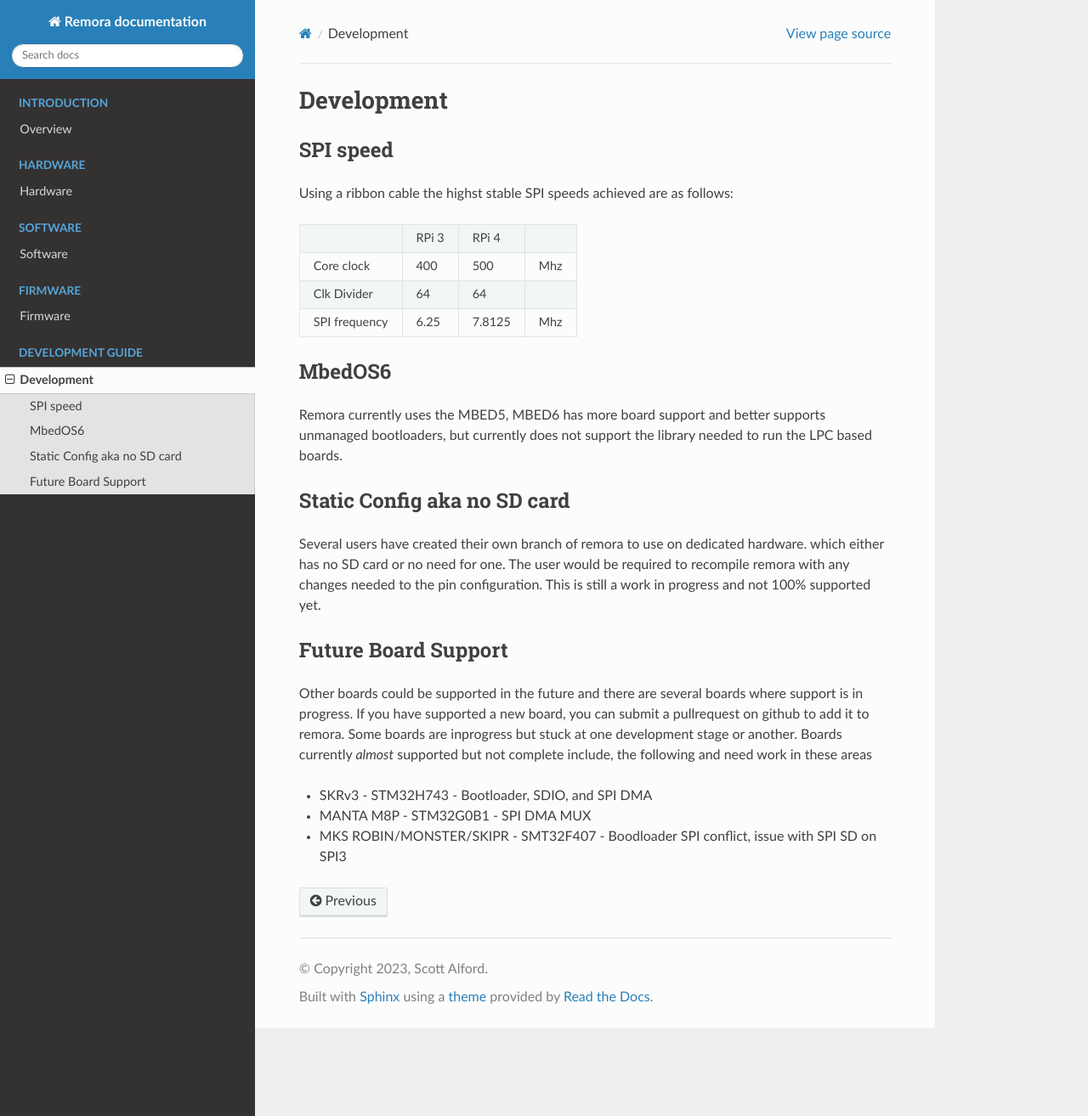
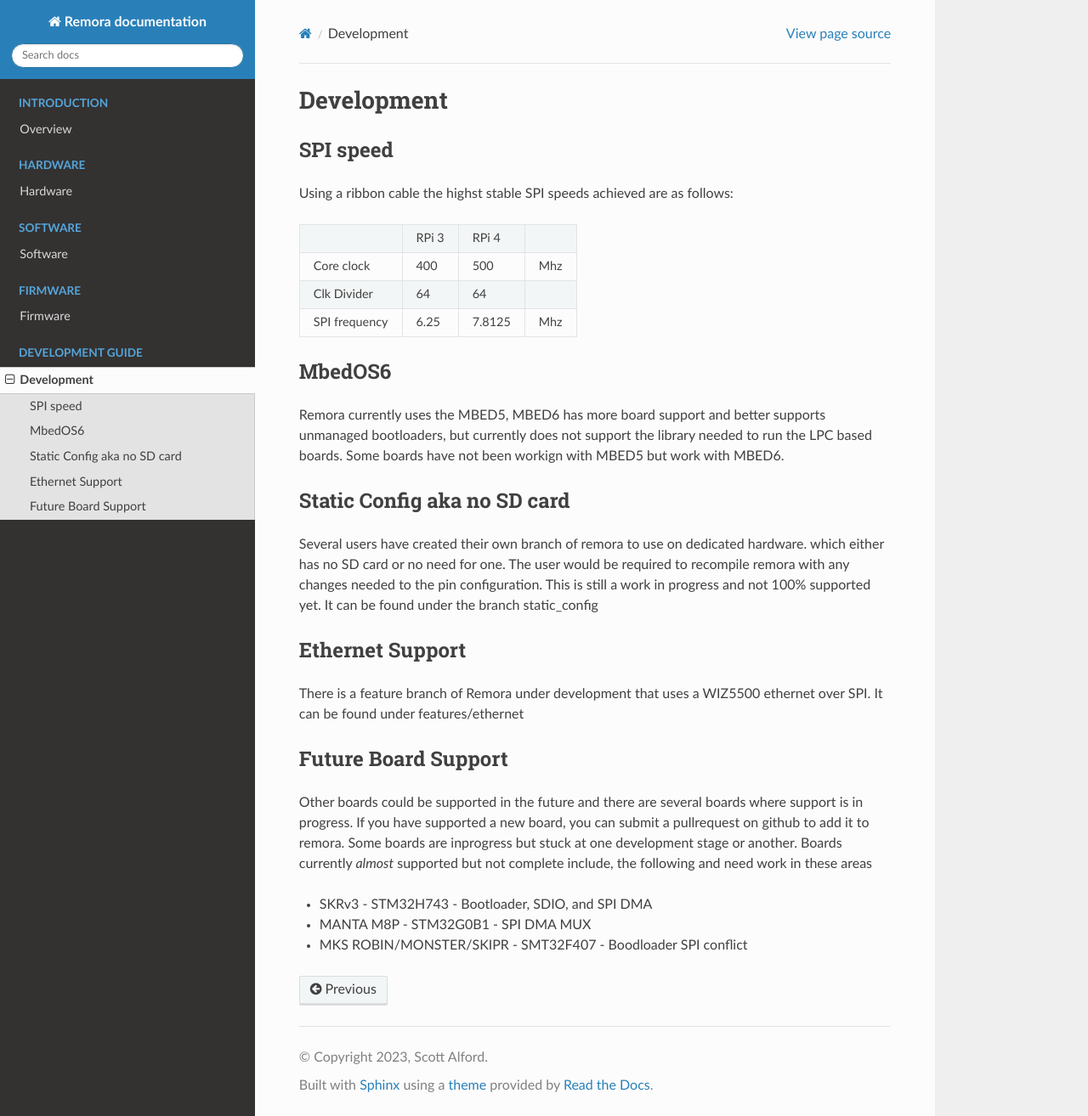
Before and after one commit to scottalford75/Remora-docs, a Sphinx documentation site: the page built from docs/source/development/development.rst, in a window 1280 px wide and 1314 px high. Shown: the whole window at 85% size. Built offline with Sphinx 7.4.7 and the Read the Docs theme 2.0.0, drawn with Linux system fonts in a browser that asks for light colours; pages that are not in the unit, such as notebooks, are missing from menus.

Commit message:
Update development.rst

```diff
--- a/docs/source/development/development.rst
+++ b/docs/source/development/development.rst
@@ -19,12 +19,17 @@ Using a ribbon cable the highst stable SPI speeds achieved are as follows:
 
 MbedOS6
 --------
-Remora currently uses the MBED5, MBED6 has more board support and better supports unmanaged bootloaders, but currently does not support the library needed to run the LPC based boards.
+Remora currently uses the MBED5, MBED6 has more board support and better supports unmanaged bootloaders, but currently does not support the library needed to run the LPC based boards. Some boards have not been workign with MBED5 but work with MBED6.
 
 Static Config aka no SD card
 ----------------------------
 
-Several users have created their own branch of remora to use on dedicated hardware. which either has no SD card or no need for one. The user would be required to recompile remora with any changes needed to the pin configuration. This is still a work in progress and not 100% supported yet.
+Several users have created their own branch of remora to use on dedicated hardware. which either has no SD card or no need for one. The user would be required to recompile remora with any changes needed to the pin configuration. This is still a work in progress and not 100% supported yet. It can be found under the branch static_config
+
+Ethernet Support
+----------------
+
+There is a feature branch of Remora under development that uses a WIZ5500 ethernet over SPI. It can be found under features/ethernet
 
 Future Board Support
 --------------------
@@ -33,4 +38,4 @@ Other boards could be supported in the future and there are several boards where
 
 - SKRv3 - STM32H743 - Bootloader, SDIO, and SPI DMA
 - MANTA M8P - STM32G0B1 - SPI DMA MUX
-- MKS ROBIN/MONSTER/SKIPR - SMT32F407 - Boodloader SPI conflict, issue with SPI SD on SPI3
+- MKS ROBIN/MONSTER/SKIPR - SMT32F407 - Boodloader SPI conflict
```
